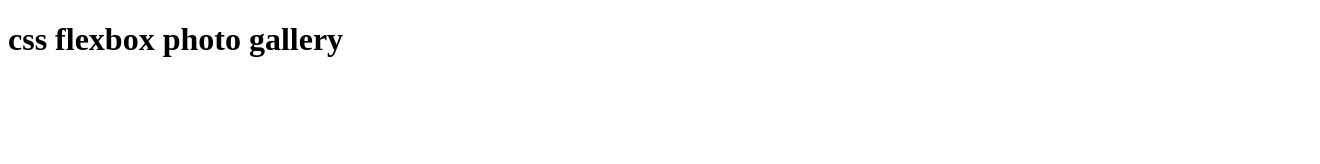
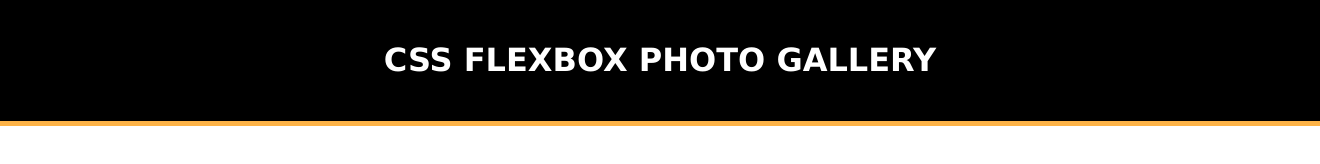
Before and after one commit to yabetso10/FCC-Flexbox-Clone, a plain HTML site: page index.html in a window 1280 px wide. Shown: the whole page, 1320 px wide, since content can reach past the window. Drawn offline with Linux system fonts and the light colour scheme.

Commit message:
styled header and added gallery div

```diff
--- a/index.html
+++ b/index.html
@@ -4,10 +4,16 @@
     <meta charset="UTF-8">
     <meta name="viewport" content="width=device-width, initial-scale=1.0">
     <title>Flexbox</title>
+    <link rel="stylesheet" href="style.css">
 </head>
 <body>
     <header class="header">
         <h1>css flexbox photo gallery</h1>
     </header>
+    <main>
+        <div class="gallery">
+
+        </div>
+    </main>
 </body>
 </html>
--- a/style.css
+++ b/style.css
@@ -0,0 +1,16 @@
+body {
+    font-family: Verdana, Geneva, Tahoma, sans-serif;
+    font-size: 16px;
+    margin: 0;
+}
+
+.header {
+    background-color: black;
+    color: white;
+    width: 100%;
+    height: 100%;
+    padding: 20px;
+    text-align: center;
+    border-bottom: 5px solid #fdb347;
+    text-transform: uppercase;
+}
```
